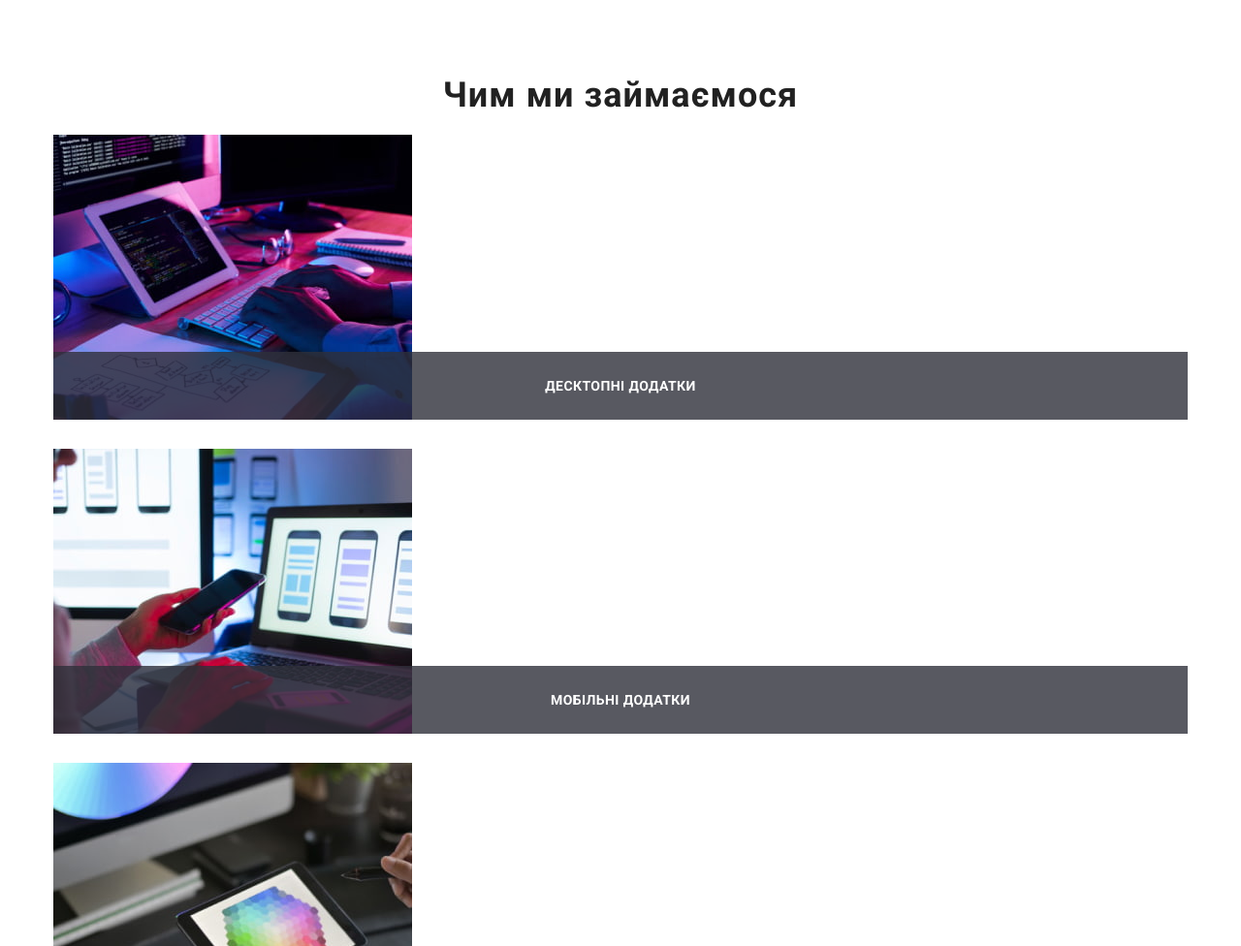
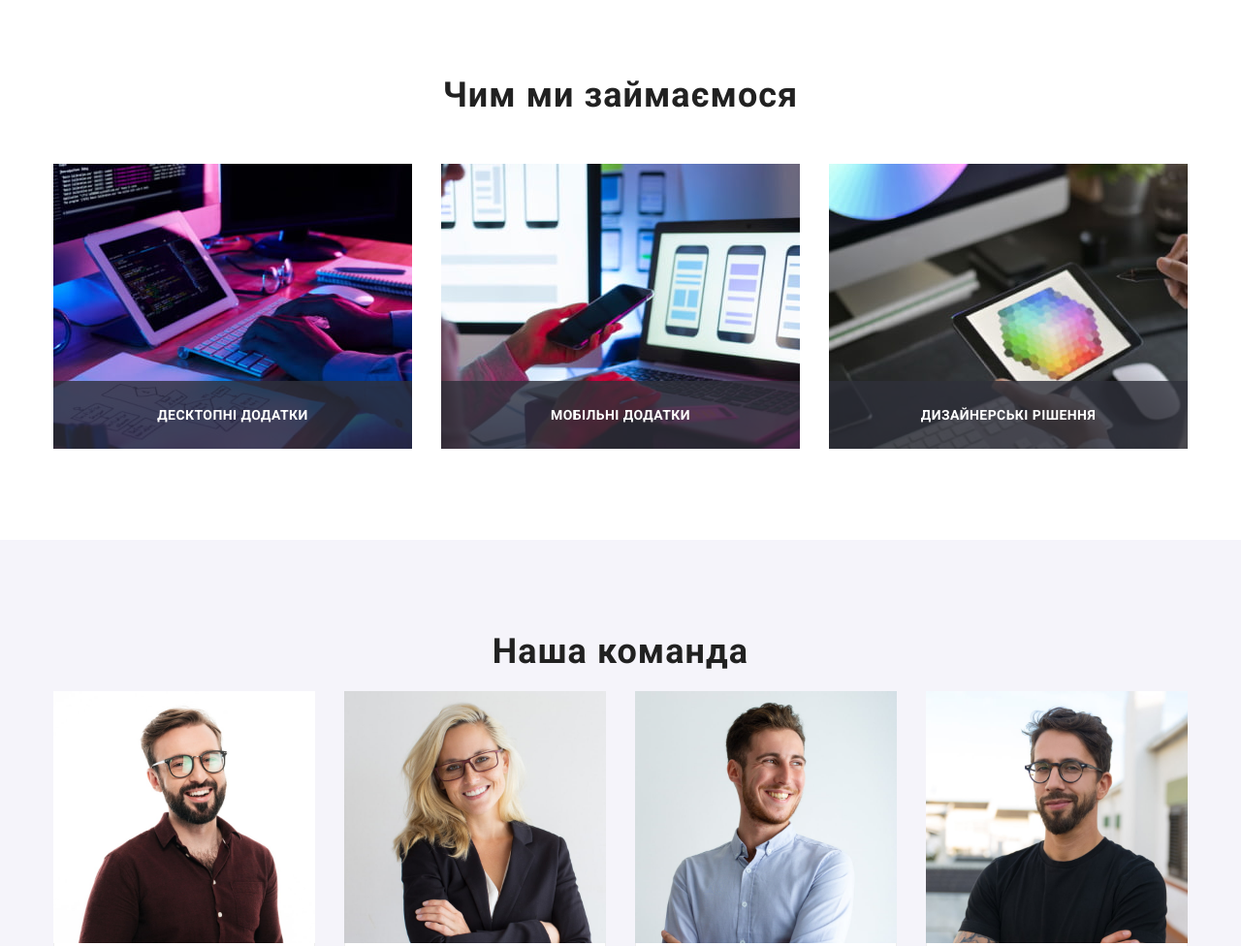
Before and after one commit to Melnyk-Vika/goit-markup-hw-08, a plain HTML site: page index.html in a window 1280 px wide. Shown: the part 1040-2016 px from the top of the page at 97% size. Drawn offline with nearby package versions, Linux system fonts and the light colour scheme.

Commit message:
site-nav

```diff
--- a/sass/layouts/_direction.scss
+++ b/sass/layouts/_direction.scss
@@ -9,25 +9,15 @@ display: block;
 
 .image {
     display: flex;
-    flex-wrap: wrap;
     gap: 30px;
 }
 
 .image__title {
-    display: flex;
-    flex-wrap: wrap;
-    gap: 30px;
-    @media screen and (min-width: 768px) {
-            display: flex;
-            flex-wrap: wrap;
-            margin-top: -30px;
-            margin-bottom: -30px;
-        }
+position: relative;
 }
 
 .image__link {
     position: relative;
-    width: 100%;
 }
 
 .image__text {
--- a/sass/layouts/_header.scss
+++ b/sass/layouts/_header.scss
@@ -41,8 +41,8 @@
 }
 
 .site-nav {
-   position: absolute;
-   top: 100%
+    display: flex;
+    margin-left: 93px;
 }
 
 .site-nav__link {
@@ -128,7 +128,3 @@
         color: var(--akcent-color);
     }
 }
-
-.page-header {
-    position: relative;
-}
```
Also changed, not shown: css/main.css, css/main.min.css, 2 other files.
